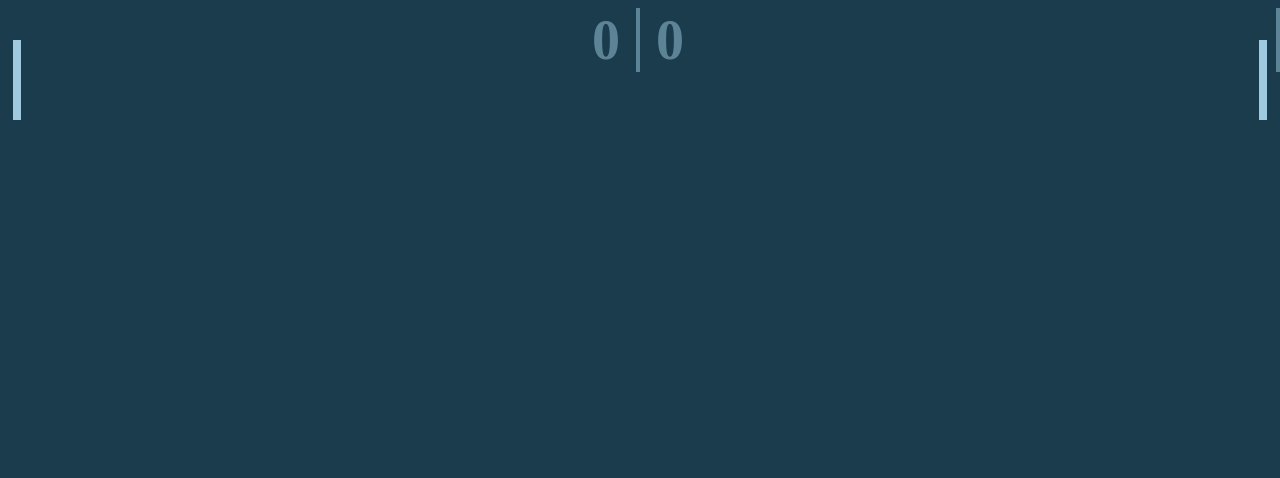
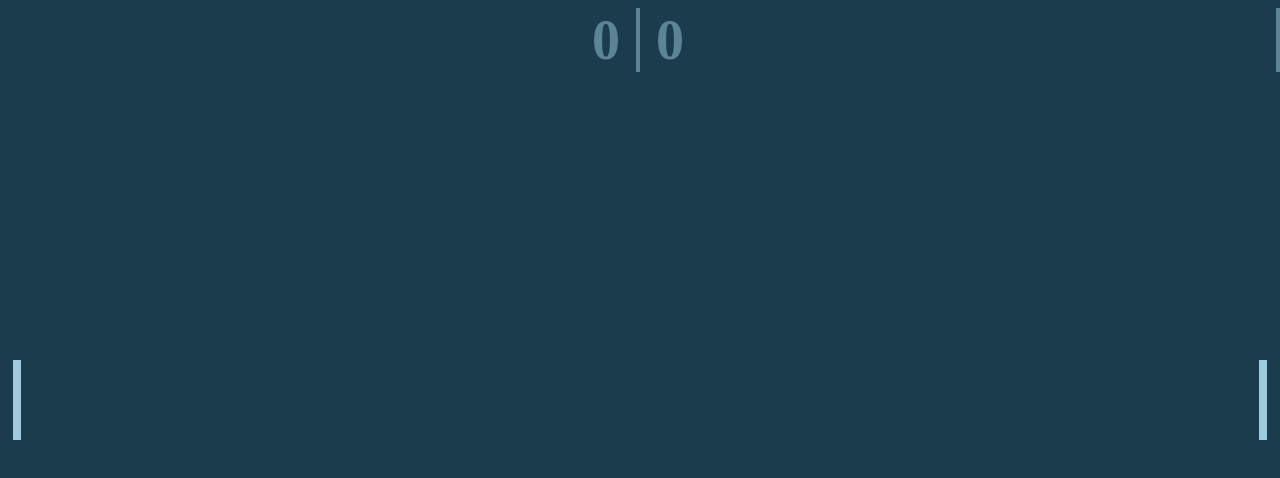
Before and after one commit to JWoltjen/pong, a plain HTML site: page index.html in a window 1280 px wide. Shown: the top 478 px of the page. Drawn offline with Linux system fonts and the light colour scheme.

Commit message:
debug paddles not starting at center of screen

```diff
--- a/styles.css
+++ b/styles.css
@@ -19,7 +19,7 @@ body {
     --position: 50;
     position: absolute;
     background-color: var(--foreground-color);
-    top: calc(var(--posistion) * 1vh);
+    top: calc(var(--position) * 1vh);
     transform: translateY(-50%);
     width: 1vh;
     height: 10vh;
@@ -36,6 +36,7 @@ body {
 .ball {
     --x: 50;
     --y: 50;
+
     position: absolute;
     background-color: var(--foreground-color);
     left: calc(var(--x) * 1vw);
```
